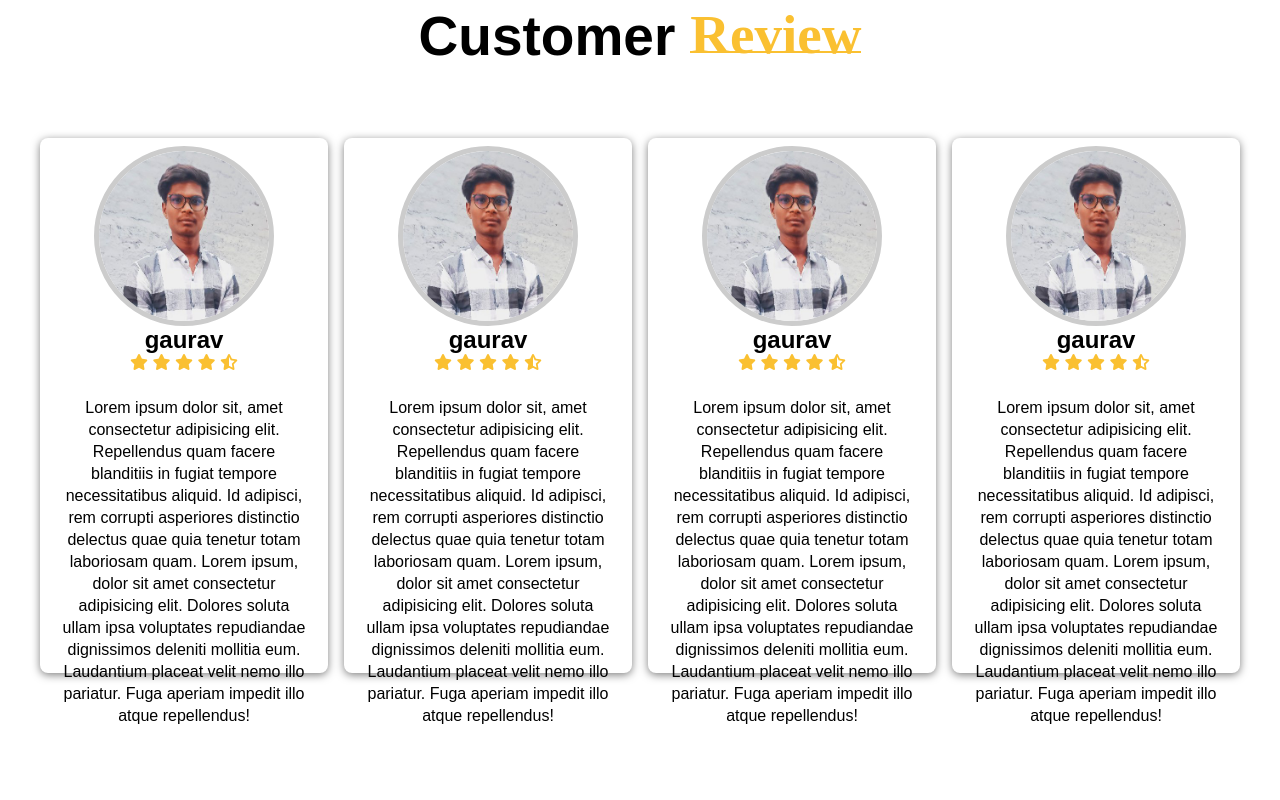
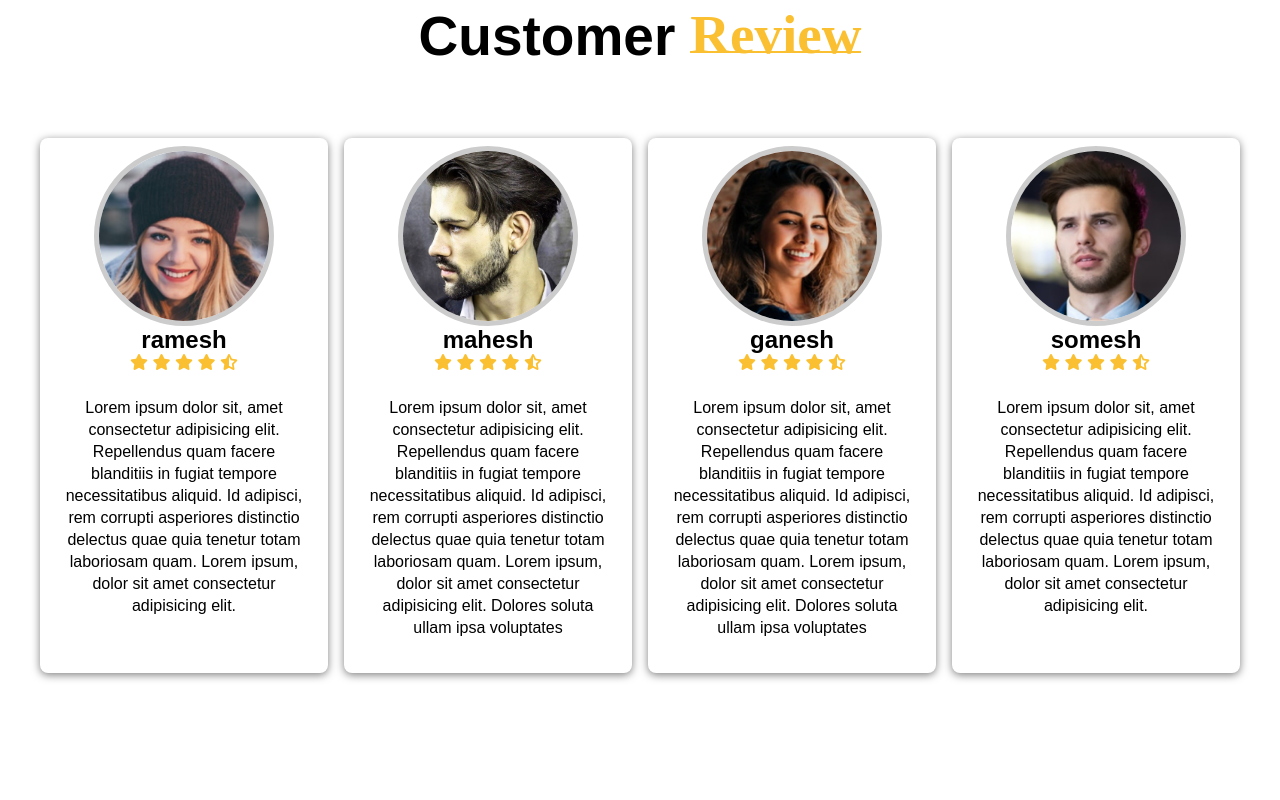
Before and after one commit to GAURAV8520/Food-website, a plain HTML site: page index.html in a window 1280 px wide. Shown: the part 4198-4998 px from the top of the page. Drawn offline with Linux system fonts and the light colour scheme.

Commit message:
Update index.html

```diff
--- a/index.html
+++ b/index.html
@@ -536,11 +536,46 @@
             <div class="review_card">
 
                 <div class="review_profile">
-                    <img src="image/rH2gqsW5.jpg">
+                    <img src="image/review_1.png">
                 </div>
 
                 <div class="review_text">
-                    <h2 class="name">gaurav</h2>
+                    <h2 class="name">ramesh</h2>
+
+                    <div class="review_icon">
+                        <i class="fa-solid fa-star"></i>
+                        <i class="fa-solid fa-star"></i>
+                        <i class="fa-solid fa-star"></i>
+                        <i class="fa-solid fa-star"></i>
+                        <i class="fa-solid fa-star-half-stroke"></i>
+                    </div>
+
+                    <div class="review_social">
+                        <i class="fa-brands fa-facebook-f"></i>
+                        <i class="fa-brands fa-instagram"></i>
+                        <i class="fa-brands fa-twitter"></i>
+                        <i class="fa-brands fa-linkedin-in"></i>
+                    </div>
+
+                    <p>
+                        Lorem ipsum dolor sit, amet consectetur adipisicing elit. Repellendus quam facere
+                        blanditiis in fugiat tempore necessitatibus aliquid. Id adipisci, rem corrupti
+                        asperiores distinctio delectus quae quia tenetur totam laboriosam quam. Lorem ipsum,
+                        dolor sit amet consectetur adipisicing elit.
+                    </p>
+
+                </div>
+
+            </div>
+
+            <div class="review_card">
+
+                <div class="review_profile">
+                    <img src="image/review_2.png">
+                </div>
+
+                <div class="review_text">
+                    <h2 class="name">mahesh</h2>
 
                     <div class="review_icon">
                         <i class="fa-solid fa-star"></i>
@@ -562,8 +597,7 @@
                         blanditiis in fugiat tempore necessitatibus aliquid. Id adipisci, rem corrupti
                         asperiores distinctio delectus quae quia tenetur totam laboriosam quam. Lorem ipsum,
                         dolor sit amet consectetur adipisicing elit. Dolores soluta ullam ipsa voluptates
-                        repudiandae dignissimos deleniti mollitia eum. Laudantium placeat velit nemo illo
-                        pariatur. Fuga aperiam impedit illo atque repellendus!
+
                     </p>
 
                 </div>
@@ -573,11 +607,11 @@
             <div class="review_card">
 
                 <div class="review_profile">
-                    <img src="image/rH2gqsW5.jpg">
+                    <img src="image/review_3.png">
                 </div>
 
                 <div class="review_text">
-                    <h2 class="name">gaurav</h2>
+                    <h2 class="name">ganesh</h2>
 
                     <div class="review_icon">
                         <i class="fa-solid fa-star"></i>
@@ -599,8 +633,7 @@
                         blanditiis in fugiat tempore necessitatibus aliquid. Id adipisci, rem corrupti
                         asperiores distinctio delectus quae quia tenetur totam laboriosam quam. Lorem ipsum,
                         dolor sit amet consectetur adipisicing elit. Dolores soluta ullam ipsa voluptates
-                        repudiandae dignissimos deleniti mollitia eum. Laudantium placeat velit nemo illo
-                        pariatur. Fuga aperiam impedit illo atque repellendus!
+
                     </p>
 
                 </div>
@@ -610,11 +643,11 @@
             <div class="review_card">
 
                 <div class="review_profile">
-                    <img src="image/rH2gqsW5.jpg">
+                    <img src="image/review_4.png">
                 </div>
 
                 <div class="review_text">
-                    <h2 class="name">gaurav</h2>
+                    <h2 class="name">somesh</h2>
 
                     <div class="review_icon">
                         <i class="fa-solid fa-star"></i>
@@ -635,46 +668,7 @@
                         Lorem ipsum dolor sit, amet consectetur adipisicing elit. Repellendus quam facere
                         blanditiis in fugiat tempore necessitatibus aliquid. Id adipisci, rem corrupti
                         asperiores distinctio delectus quae quia tenetur totam laboriosam quam. Lorem ipsum,
-                        dolor sit amet consectetur adipisicing elit. Dolores soluta ullam ipsa voluptates
-                        repudiandae dignissimos deleniti mollitia eum. Laudantium placeat velit nemo illo
-                        pariatur. Fuga aperiam impedit illo atque repellendus!
-                    </p>
-
-                </div>
-
-            </div>
-
-            <div class="review_card">
-
-                <div class="review_profile">
-                    <img src="image/rH2gqsW5.jpg">
-                </div>
-
-                <div class="review_text">
-                    <h2 class="name">gaurav</h2>
-
-                    <div class="review_icon">
-                        <i class="fa-solid fa-star"></i>
-                        <i class="fa-solid fa-star"></i>
-                        <i class="fa-solid fa-star"></i>
-                        <i class="fa-solid fa-star"></i>
-                        <i class="fa-solid fa-star-half-stroke"></i>
-                    </div>
-
-                    <div class="review_social">
-                        <i class="fa-brands fa-facebook-f"></i>
-                        <i class="fa-brands fa-instagram"></i>
-                        <i class="fa-brands fa-twitter"></i>
-                        <i class="fa-brands fa-linkedin-in"></i>
-                    </div>
-
-                    <p>
-                        Lorem ipsum dolor sit, amet consectetur adipisicing elit. Repellendus quam facere
-                        blanditiis in fugiat tempore necessitatibus aliquid. Id adipisci, rem corrupti
-                        asperiores distinctio delectus quae quia tenetur totam laboriosam quam. Lorem ipsum,
-                        dolor sit amet consectetur adipisicing elit. Dolores soluta ullam ipsa voluptates
-                        repudiandae dignissimos deleniti mollitia eum. Laudantium placeat velit nemo illo
-                        pariatur. Fuga aperiam impedit illo atque repellendus!
+                        dolor sit amet consectetur adipisicing elit.
                     </p>
 
                 </div>
@@ -747,7 +741,7 @@
 
         <div class="team_box">
             <div class="profile">
-                <img src="image/rH2gqsW5.jpg">
+                <img src="image/chef1.png">
 
                 <div class="info">
                     <h2 class="name">Chef</h2>
@@ -764,7 +758,7 @@
             </div>
 
             <div class="profile">
-                <img src="image/rH2gqsW5.jpg">
+                <img src="image/chef2.png">
 
                 <div class="info">
                     <h2 class="name">Chef</h2>
@@ -781,7 +775,7 @@
             </div>
 
             <div class="profile">
-                <img src="image/rH2gqsW5.jpg">
+                <img src="image/chef2.png">
 
                 <div class="info">
                     <h2 class="name">Chef</h2>
@@ -798,7 +792,7 @@
             </div>
 
             <div class="profile">
-                <img src="image/rH2gqsW5.jpg">
+                <img src="image/chef1.png">
 
                 <div class="info">
                     <h2 class="name">Chef</h2>
```
